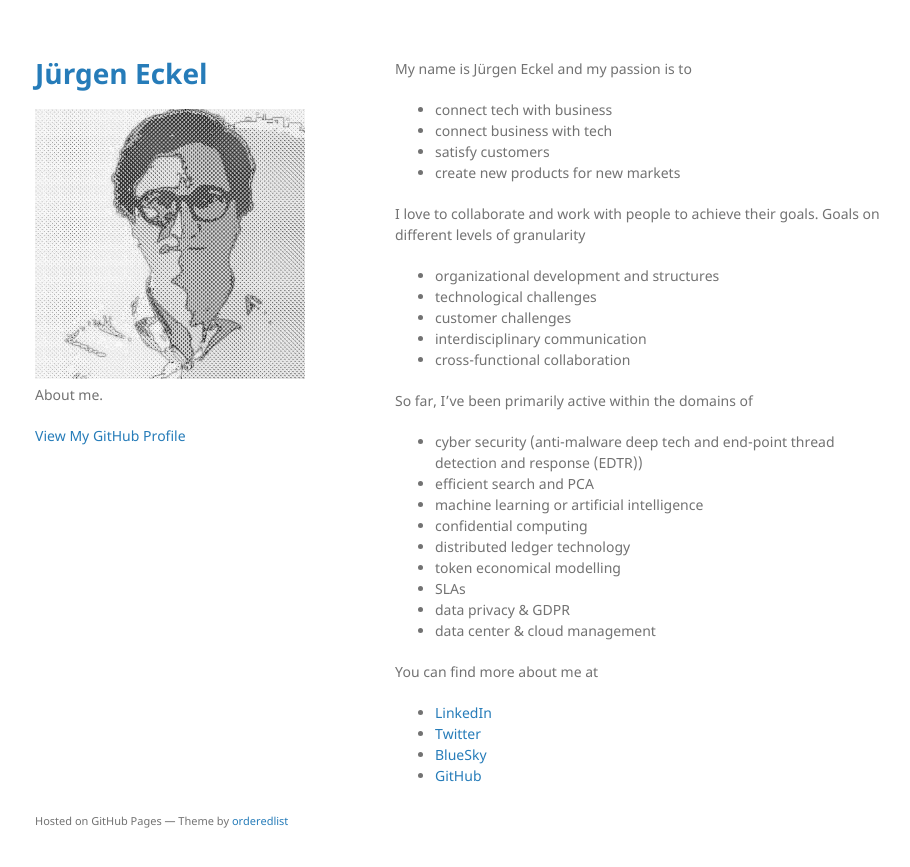
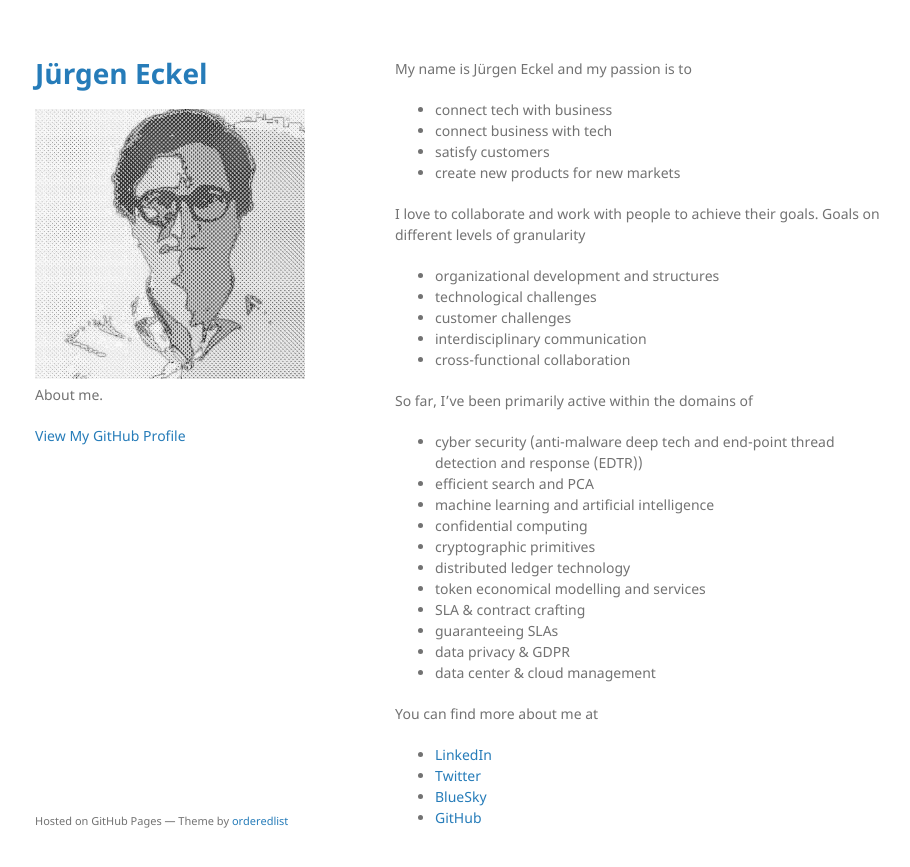
Before and after one commit to eckelj/eckelj.github.io, a Jekyll site: the page built from index.md, in a window 1280 px wide. Shown: the top 867 px of the page, without its empty margins (175-1085 px from the left). Built offline with Jekyll 4.4.1, drawn with Linux system fonts in a browser that asks for light colours.

Commit message:
some additions and fixes
Signed-off-by: Jürgen Eckel <juergen@riddleandcode.com>

```diff
--- a/index.md
+++ b/index.md
@@ -18,14 +18,15 @@ I love to collaborate and work with people to achieve their goals. Goals on diff
 So far, I've been primarily active within the domains of
 * cyber security (anti-malware deep tech and end-point thread detection and response (EDTR))
 * efficient search and PCA
-* machine learning or artificial intelligence
+* machine learning and artificial intelligence
 * confidential computing
+* cryptographic primitives
 * distributed ledger technology
-* token economical modelling
-* SLAs
+* token economical modelling and services
+* SLA & contract crafting
+* guaranteeing SLAs
 * data privacy & GDPR
 * data center & cloud management
-
 
 You can find more about me at
 * [LinkedIn](https://www.linkedin.com/in/j%C3%BCrgen-eckel-5066ab13/)
```
